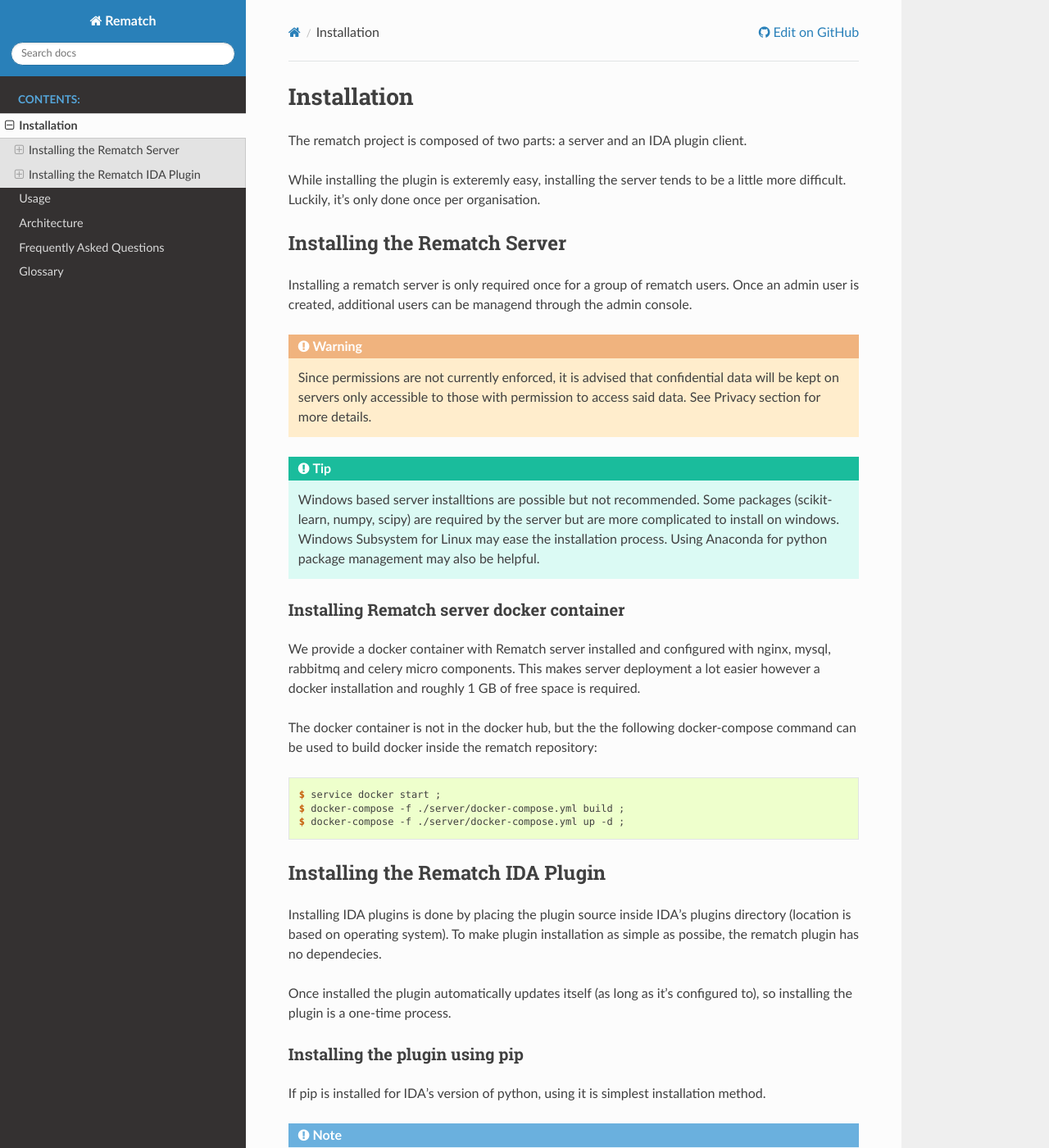
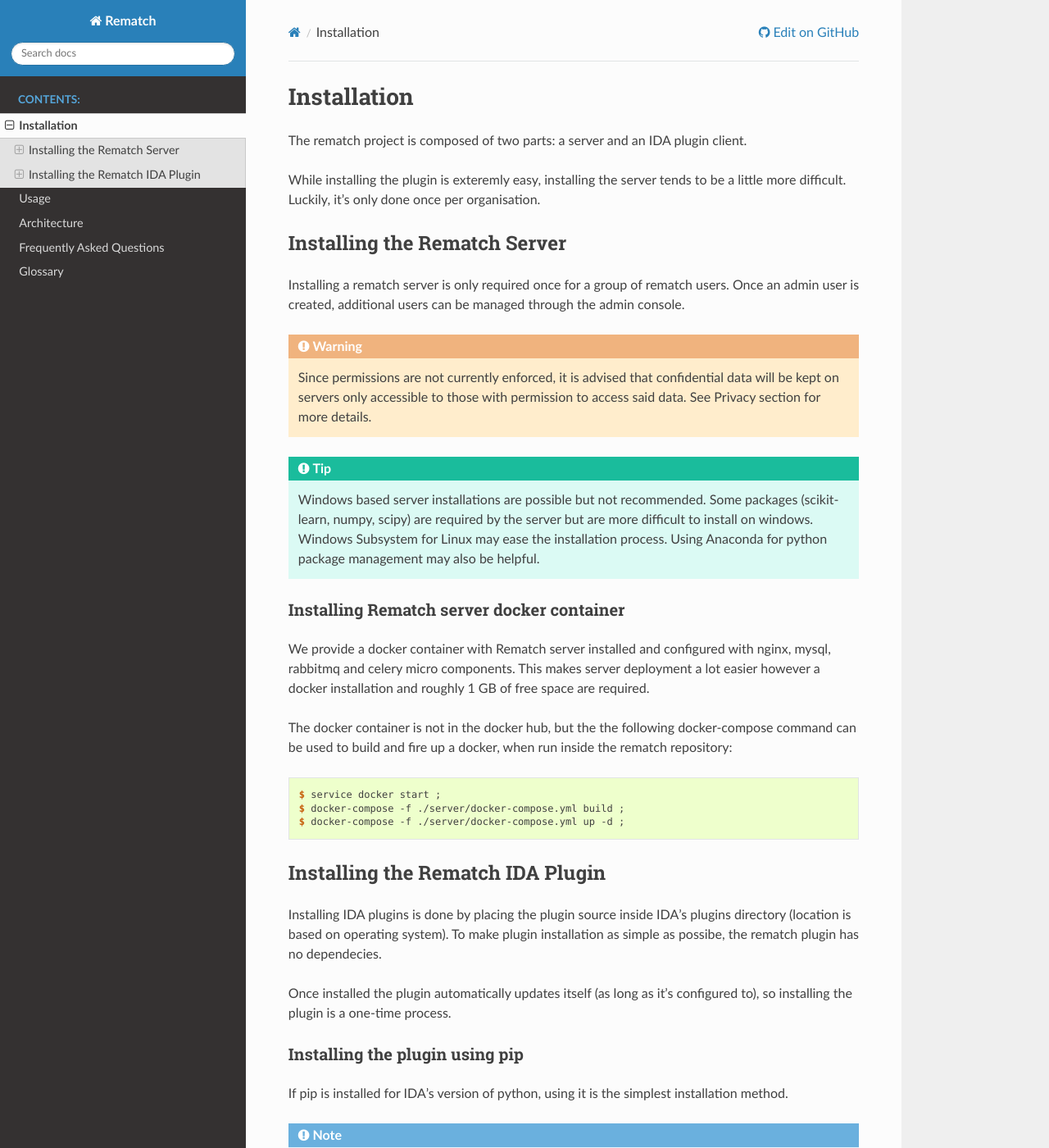
Before and after one commit to nirizr/rematch, a Sphinx documentation site: the page built from docs/installation.rst, in a window 1280 px wide and 1400 px high. Shown: the whole window at 82% size. Built offline with Sphinx 7.4.7 and the Read the Docs theme 2.0.0, drawn with Linux system fonts in a browser that asks for light colours; pages that are not in the unit, such as notebooks, are missing from menus.

Commit message:
Minor installation doc fixes (#391)

```diff
--- a/docs/installation.rst
+++ b/docs/installation.rst
@@ -10,16 +10,16 @@ Installing the Rematch Server
 -----------------------------
 
 Installing a rematch server is only required once for a group of rematch users.
-Once an admin user is created, additional users can be managend through the
+Once an admin user is created, additional users can be managed through the
 admin console.
 
 .. warning:: Since permissions are not currently enforced, it is advised that
   confidential data will be kept on servers only accessible to those with
   permission to access said data. See Privacy section for more details.
 
-.. tip:: Windows based server installtions are possible but not recommended.
+.. tip:: Windows based server installations are possible but not recommended.
   Some packages (scikit-learn, numpy, scipy) are required by the server but are
-  more complicated to install on windows. Windows Subsystem for Linux may ease
+  more difficult to install on windows. Windows Subsystem for Linux may ease
   the installation process. Using Anaconda for python package management may
   also be helpful.
 
@@ -29,10 +29,11 @@ Installing Rematch server docker container
 We provide a docker container with Rematch server installed and configured with
 nginx, mysql, rabbitmq and celery micro components. This makes server
 deployment a lot easier however a docker installation and roughly 1 GB of free
-space is required.
+space are required.
 
 The docker container is not in the docker hub, but the the following docker-compose
-command can be used to build docker inside the rematch repository:
+command can be used to build and fire up a docker, when run inside the rematch
+repository:
 
 .. code-block:: console
 
@@ -53,7 +54,7 @@ configured to), so installing the plugin is a one-time process.
 Installing the plugin using pip
 +++++++++++++++++++++++++++++++
 
-If pip is installed for IDA's version of python, using it is simplest
+If pip is installed for IDA's version of python, using it is the simplest
 installation method.
 
 .. note:: By default, pip is not installed for Windows installations of IDA,
```
